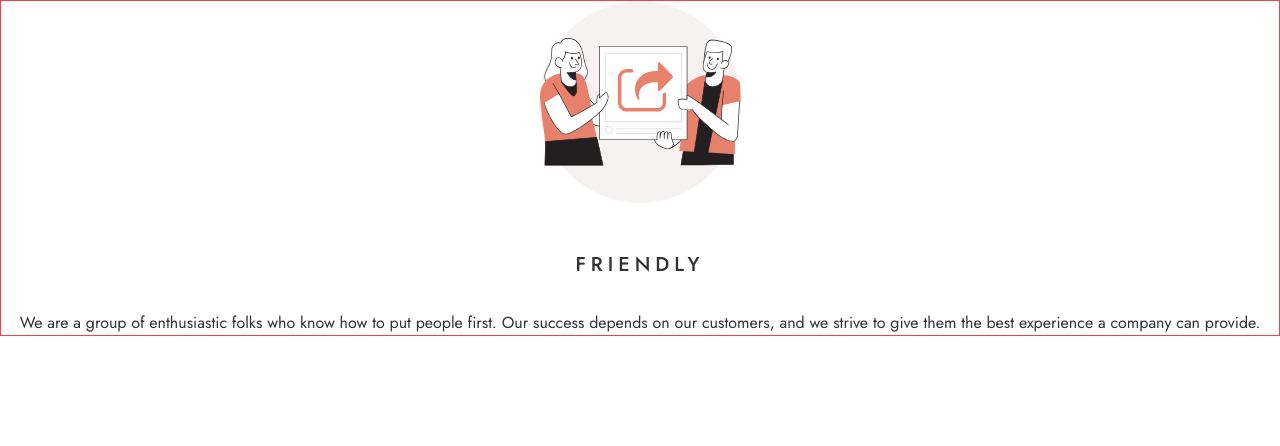
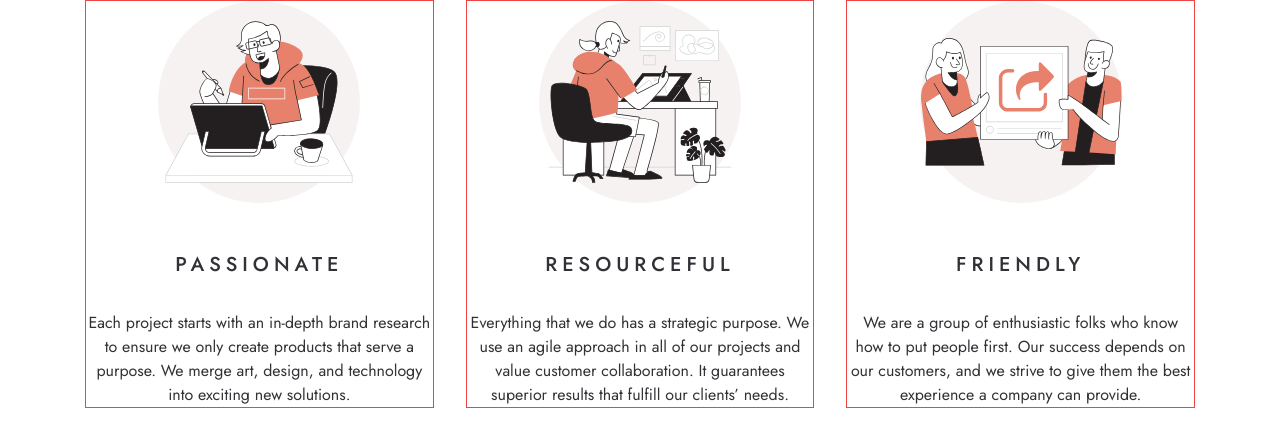
Before and after one commit to zetmosoma10/designo, a React (Vite) app: page / in a window 1280 px wide. Shown: the top 446 px of the page. Built offline with nearby package versions, Linux system fonts and the light colour scheme.

Commit message:
build Incentives section

```diff
--- a/src/App.tsx
+++ b/src/App.tsx
@@ -1,9 +1,9 @@
-import Incentive from "./pages/home/components/Incentive";
+import Incentives from "./pages/home/sections/Incentives";
 
 function App() {
   return (
     <div>
-      <Incentive />
+      <Incentives />
     </div>
   );
 }
--- a/src/pages/home/components/Incentive.tsx
+++ b/src/pages/home/components/Incentive.tsx
@@ -1,21 +1,21 @@
-import friendly from "../../../assets/home/desktop/illustration-friendly.svg";
+interface Props {
+  img: string;
+  title: string;
+  text: string;
+}
 
-const Incentive = () => {
+const Incentive = ({ img, title, text }: Props) => {
   return (
     <article
-      className="border border-red-500 flex flex-col gap-12 items-center  text-dark_grey text-center
+      className=" border border-red-500 flex flex-col gap-12 items-center  text-dark_grey text-center
         md:flex-row md:text-left lg:text-center lg:flex-col"
     >
       <div className="bg-[#5D0202] bg-opacity-5 rounded-full">
-        <img src={friendly} alt="" />
+        <img src={img} alt="" />
       </div>
       <div>
-        <h4 className="font-medium text-xl tracking-[5px]">FRIENDLY</h4>
-        <p className="text-base mt-8 md:mt-4 lg:mt-8">
-          We are a group of enthusiastic folks who know how to put people first.
-          Our success depends on our customers, and we strive to give them the
-          best experience a company can provide.
-        </p>
+        <h4 className="font-medium text-xl tracking-[5px]">{title}</h4>
+        <p className="text-base mt-8 md:mt-4 lg:mt-8">{text}</p>
       </div>
     </article>
   );
--- a/src/pages/home/constance.ts
+++ b/src/pages/home/constance.ts
@@ -0,0 +1,21 @@
+import friendlyImg from "../../assets/home/desktop/illustration-friendly.svg";
+import passionateImg from "../../assets/home/desktop/illustration-passionate.svg";
+import resourcefulImg from "../../assets/home/desktop/illustration-resourceful.svg";
+
+export const incentivesData = [
+  {
+    img: passionateImg,
+    title: "PASSIONATE",
+    text: "Each project starts with an in-depth brand research to ensure we only create products that serve a purpose. We merge art, design, and technology into exciting new solutions.",
+  },
+  {
+    img: resourcefulImg,
+    title: "RESOURCEFUL",
+    text: "Everything that we do has a strategic purpose. We use an agile approach in all of our projects and value customer collaboration. It guarantees superior results that fulfill our clients’ needs.",
+  },
+  {
+    img: friendlyImg,
+    title: "FRIENDLY",
+    text: "We are a group of enthusiastic folks who know how to put people first. Our success depends on our customers, and we strive to give them the best experience a company can provide.",
+  },
+];
--- /dev/null
+++ b/src/pages/home/sections/Incentives.tsx
@@ -0,0 +1,14 @@
+import Incentive from "../components/Incentive";
+import { incentivesData } from "../constance";
+
+const Incentives = () => {
+  return (
+    <section className="max-container grid gap-y-20 md:gap-y-8 lg:gap-x-8 lg:grid-cols-3 ">
+      {incentivesData.map((item) => (
+        <Incentive key={item.text} {...item} />
+      ))}
+    </section>
+  );
+};
+
+export default Incentives;
```
